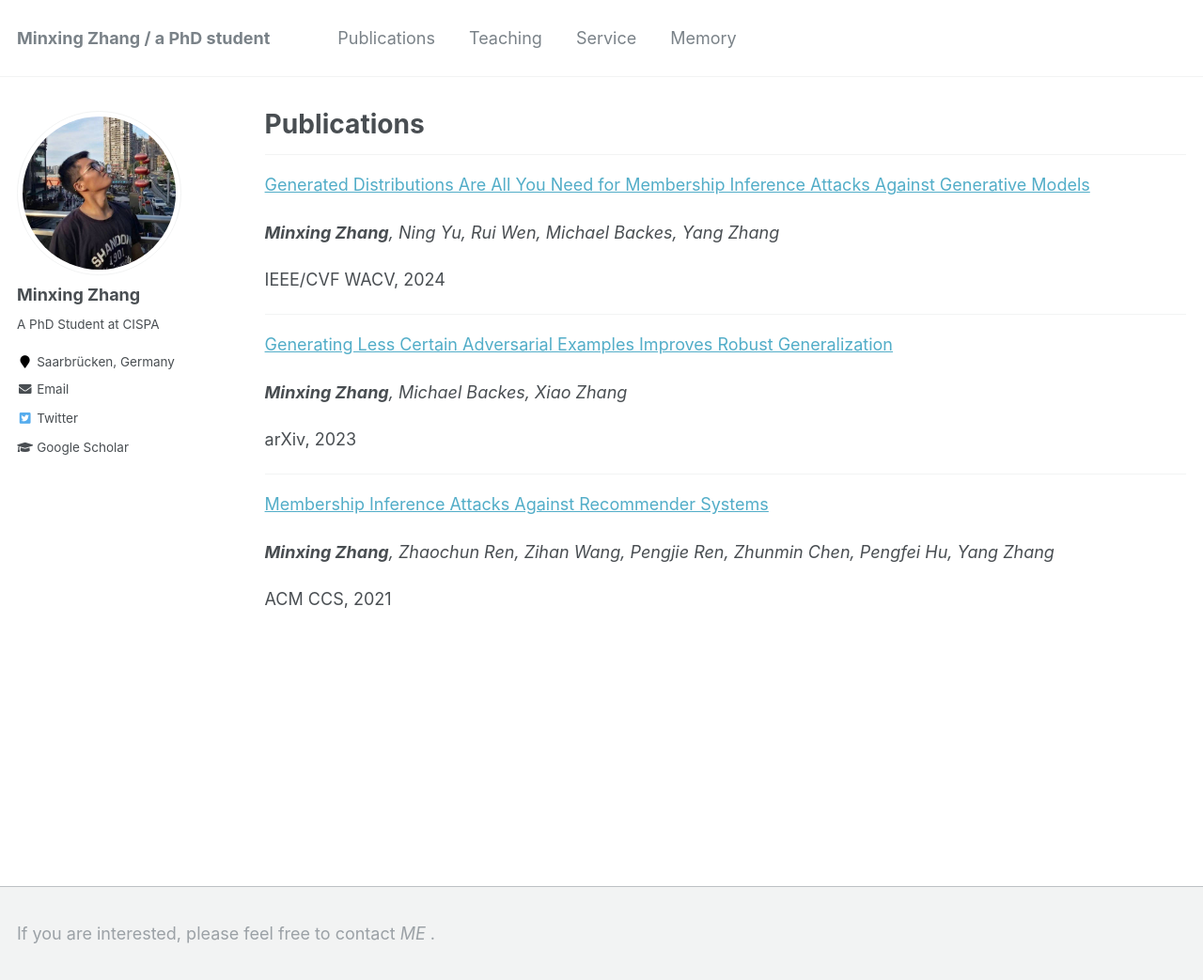
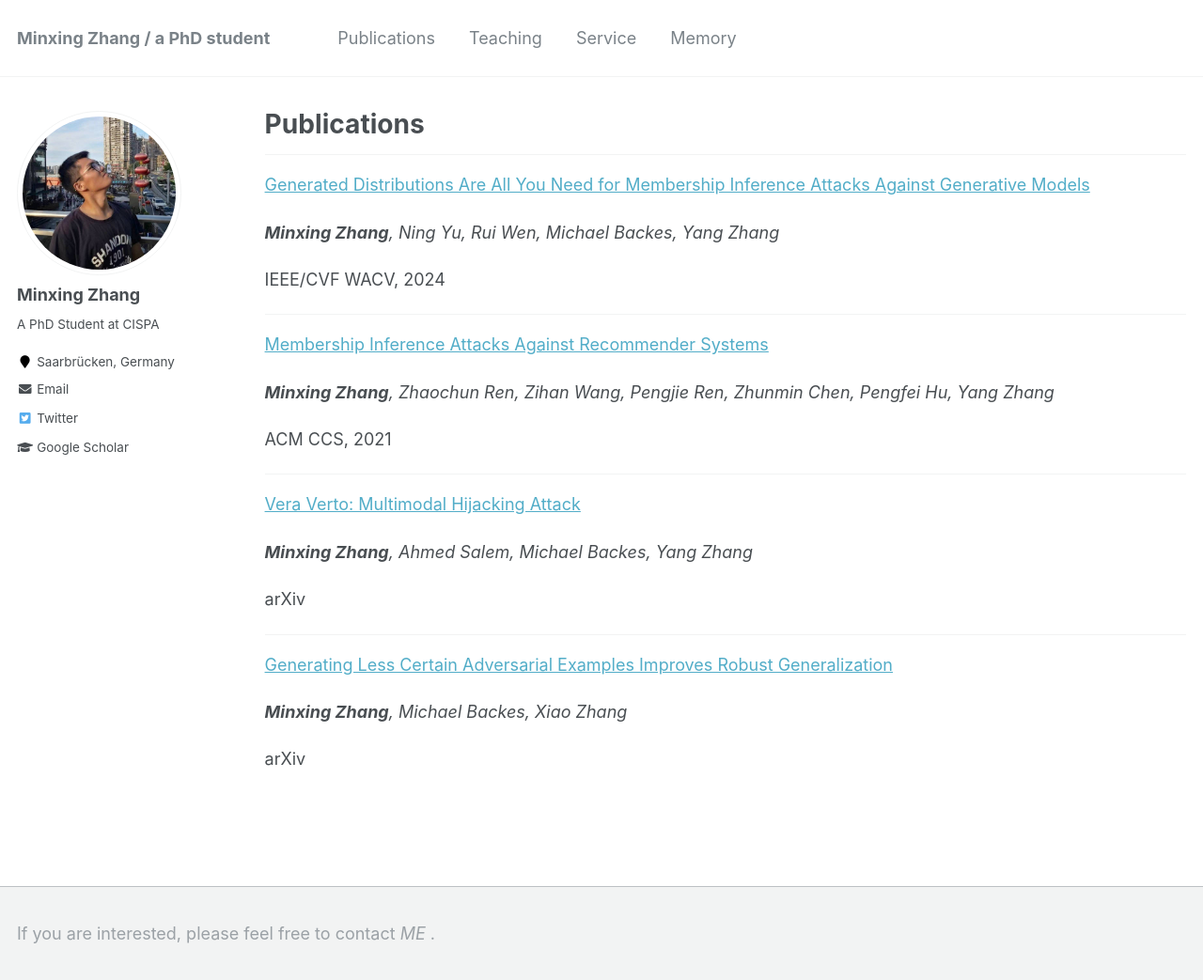
Before and after one commit to WJEN-orz/WJEN-orz.github.io, a Jekyll site: the page built from _pages/publications.md, in a window 1280 px wide and 1043 px high. Shown: the whole window at 94% size. Built offline with Jekyll 4.4.1, drawn with Linux system fonts in a browser that asks for light colours.

Commit message:
Update publications.md

```diff
--- a/_pages/publications.md
+++ b/_pages/publications.md
@@ -17,16 +17,24 @@ IEEE/CVF WACV, 2024
 
 -------------------------------------
 
-[Generating Less Certain Adversarial Examples Improves Robust Generalization](https://arxiv.org/abs/2310.04539)
-
-_**Minxing Zhang**, Michael Backes, Xiao Zhang_
-
-arXiv, 2023
-
--------------------------------------
-
 [Membership Inference Attacks Against Recommender Systems](https://arxiv.org/abs/2109.08045)
 
 _**Minxing Zhang**, Zhaochun Ren, Zihan Wang, Pengjie Ren, Zhunmin Chen, Pengfei Hu, Yang Zhang_
 
 ACM CCS, 2021
+
+-------------------------------------
+
+[Vera Verto: Multimodal Hijacking Attack](https://arxiv.org/abs/2408.00129)
+
+_**Minxing Zhang**, Ahmed Salem, Michael Backes, Yang Zhang_
+
+arXiv
+
+-------------------------------------
+
+[Generating Less Certain Adversarial Examples Improves Robust Generalization](https://arxiv.org/abs/2310.04539)
+
+_**Minxing Zhang**, Michael Backes, Xiao Zhang_
+
+arXiv
```
